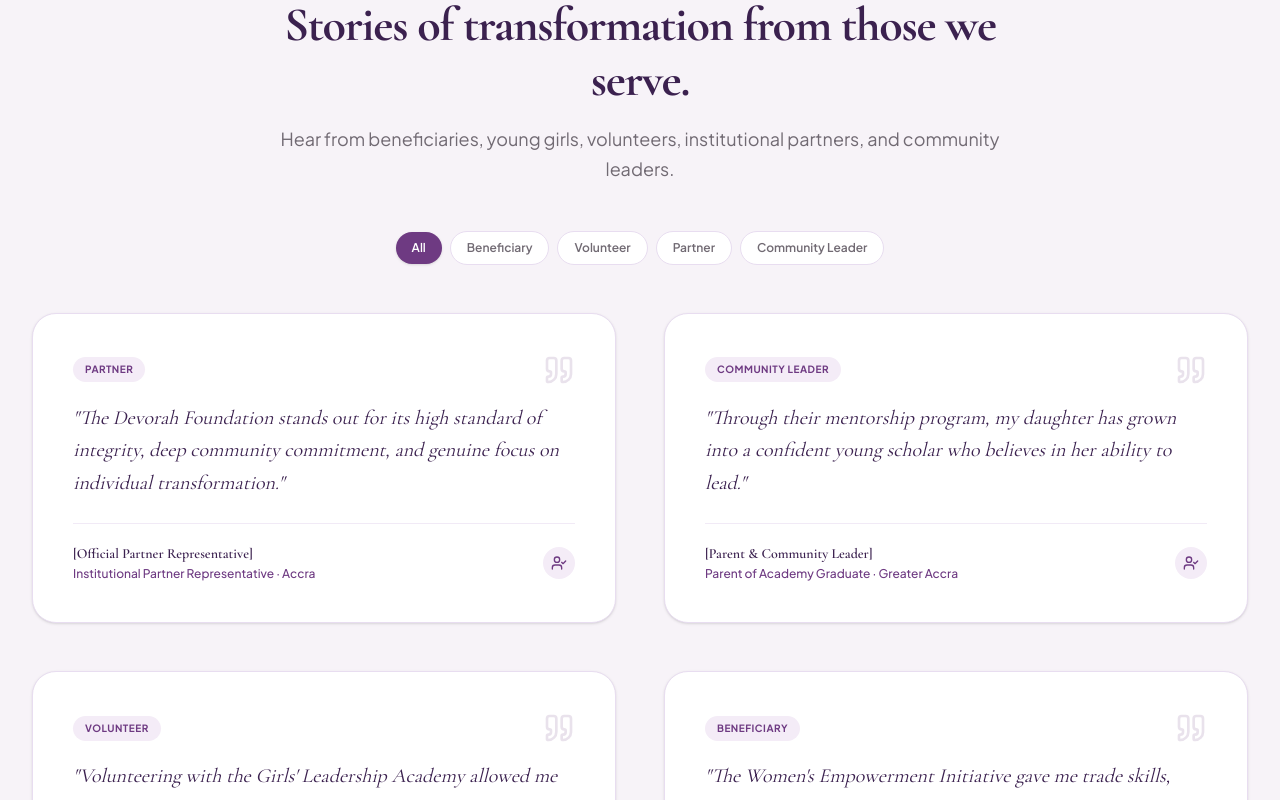
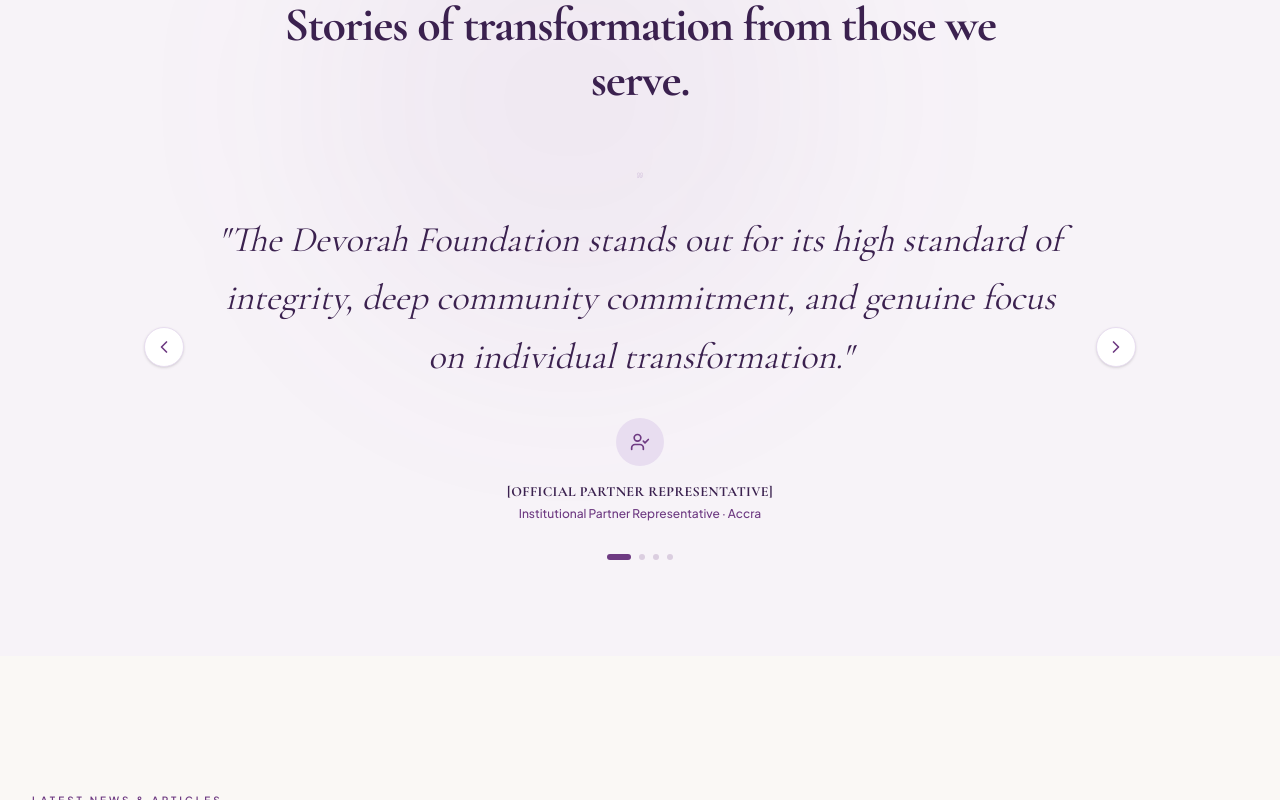
Before and after one commit to heropaulexy79/devorah-women-foundation, a Next.js app: page / in a window 1280 px wide. Shown: the part 5180-5980 px from the top of the page. Built offline with nearby package versions, Linux system fonts and the light colour scheme.

Commit message:
few changes

```diff
--- a/components/layout/Footer.tsx
+++ b/components/layout/Footer.tsx
@@ -90,7 +90,7 @@
 
           {/* Col 2: Quick Links */}
           <div className="space-y-5 lg:pl-8">
-            <h3 className="text-[10px] font-semibold uppercase tracking-[0.3em] text-[#A987C2]">
+            <h3 className="text-[10px] font-semibold uppercase tracking-[0.3em] text-white">
               Quick Links
             </h3>
             <ul className="space-y-3">
@@ -117,7 +117,7 @@
 
           {/* Col 3: Get Involved & Legal */}
           <div className="space-y-5">
-            <h3 className="text-[10px] font-semibold uppercase tracking-[0.3em] text-[#A987C2]">
+            <h3 className="text-[10px] font-semibold uppercase tracking-[0.3em] text-white">
               Get Involved
             </h3>
             <ul className="space-y-3 mb-8">
@@ -137,7 +137,7 @@
               ))}
             </ul>
 
-            <h3 className="text-[10px] font-semibold uppercase tracking-[0.3em] text-[#A987C2]">
+            <h3 className="text-[10px] font-semibold uppercase tracking-[0.3em] text-white">
               Legal
             </h3>
             <ul className="space-y-3">
@@ -156,7 +156,7 @@
 
           {/* Col 4: Stay Connected & Social Media */}
           <div className="space-y-5">
-            <h3 className="text-[10px] font-semibold uppercase tracking-[0.3em] text-[#A987C2]">
+            <h3 className="text-[10px] font-semibold uppercase tracking-[0.3em] text-white">
               Social Media
             </h3>
             <ul className="space-y-3 mb-8 flex flex-wrap gap-4">
@@ -184,7 +184,7 @@
               })}
             </ul>
 
-            <h3 className="text-[10px] font-semibold uppercase tracking-[0.3em] text-[#A987C2]">
+            <h3 className="text-[10px] font-semibold uppercase tracking-[0.3em] text-white">
               Newsletter
             </h3>
             {subscribed ? (
--- a/components/sections/TestimonialsEditorial.tsx
+++ b/components/sections/TestimonialsEditorial.tsx
@@ -1,84 +1,133 @@
 'use client';
 
-import React, { useState } from 'react';
+import React, { useState, useEffect } from 'react';
+import { motion, AnimatePresence } from 'framer-motion';
+import { Quote, ChevronLeft, ChevronRight, UserCheck } from 'lucide-react';
 import SectionHeader from '@/components/ui/SectionHeader';
 import { TESTIMONIALS } from '@/lib/data';
-import { Quote, UserCheck } from 'lucide-react';
-
-const CATEGORIES = ['All', 'Beneficiary', 'Volunteer', 'Partner', 'Community Leader'];
 
 export default function TestimonialsEditorial() {
-  const [selectedCat, setSelectedCat] = useState('All');
+  const [currentIndex, setCurrentIndex] = useState(0);
+  const [direction, setDirection] = useState(0);
 
-  const filteredTestimonials = selectedCat === 'All'
-    ? TESTIMONIALS
-    : TESTIMONIALS.filter((t) => t.category === selectedCat);
+  useEffect(() => {
+    const timer = setInterval(() => {
+      setDirection(1);
+      setCurrentIndex((prev) => (prev + 1) % TESTIMONIALS.length);
+    }, 7000);
+    return () => clearInterval(timer);
+  }, []);
+
+  const slideVariants = {
+    enter: (direction: number) => ({
+      x: direction > 0 ? 100 : -100,
+      opacity: 0,
+      scale: 0.95,
+    }),
+    center: {
+      zIndex: 1,
+      x: 0,
+      opacity: 1,
+      scale: 1,
+    },
+    exit: (direction: number) => ({
+      zIndex: 0,
+      x: direction < 0 ? 100 : -100,
+      opacity: 0,
+      scale: 0.95,
+    }),
+  };
+
+  const paginate = (newDirection: number) => {
+    setDirection(newDirection);
+    setCurrentIndex((prev) => (prev + newDirection + TESTIMONIALS.length) % TESTIMONIALS.length);
+  };
+
+  const currentTestimonial = TESTIMONIALS[currentIndex];
 
   return (
     <section className="py-24 bg-[#F7F3F8] relative overflow-hidden">
+      <div className="absolute top-0 left-1/4 w-[500px] h-[500px] bg-[#6E3A82]/5 rounded-full blur-[100px] pointer-events-none" />
+
       <div className="max-w-7xl mx-auto px-4 sm:px-6 lg:px-8 relative z-10">
-
         <SectionHeader
           eyebrow="COMMUNITY VOICES & TESTIMONIALS"
           title="Stories of transformation from those we serve."
-          description="Hear from beneficiaries, young girls, volunteers, institutional partners, and community leaders."
           centered
-          className="mb-12"
+          className="mb-16"
         />
 
-        {/* Category Filter Pills */}
-        <div className="flex flex-wrap items-center justify-center gap-2 mb-12">
-          {CATEGORIES.map((cat) => (
+        <div className="relative max-w-4xl mx-auto h-[450px] sm:h-[350px]">
+          <AnimatePresence initial={false} custom={direction} mode="wait">
+            <motion.div
+              key={currentIndex}
+              custom={direction}
+              variants={slideVariants}
+              initial="enter"
+              animate="center"
+              exit="exit"
+              transition={{
+                x: { type: 'spring', stiffness: 300, damping: 30 },
+                opacity: { duration: 0.4 },
+              }}
+              className="absolute inset-0 flex flex-col items-center text-center px-4"
+            >
+              <Quote className="w-12 h-12 text-[#A987C2]/40 mb-8" />
+
+              <h3 className="font-serif text-2xl sm:text-3xl lg:text-4xl text-[#3B214F] leading-relaxed mb-8 italic">
+                "{currentTestimonial.quote}"
+              </h3>
+
+              <div className="mt-auto">
+                <div className="w-12 h-12 rounded-full bg-[#E8DDF0] text-[#6E3A82] flex items-center justify-center mx-auto mb-4">
+                  <UserCheck className="w-5 h-5" />
+                </div>
+                <h4 className="font-bold text-[#3B214F] text-sm tracking-wide uppercase">
+                  {currentTestimonial.authorName}
+                </h4>
+                <p className="text-xs text-[#6E3A82] font-medium mt-1">
+                  {currentTestimonial.authorRelationship} &middot; {currentTestimonial.location}
+                </p>
+              </div>
+            </motion.div>
+          </AnimatePresence>
+
+          {/* Navigation Controls */}
+          <button
+            className="absolute top-1/2 -left-4 sm:-left-12 -translate-y-1/2 w-10 h-10 rounded-full bg-white border border-[#E8DDF0] text-[#6E3A82] flex items-center justify-center hover:bg-[#6E3A82] hover:text-white transition-all shadow-sm z-20"
+            onClick={() => paginate(-1)}
+            aria-label="Previous testimonial"
+          >
+            <ChevronLeft className="w-5 h-5" />
+          </button>
+
+          <button
+            className="absolute top-1/2 -right-4 sm:-right-12 -translate-y-1/2 w-10 h-10 rounded-full bg-white border border-[#E8DDF0] text-[#6E3A82] flex items-center justify-center hover:bg-[#6E3A82] hover:text-white transition-all shadow-sm z-20"
+            onClick={() => paginate(1)}
+            aria-label="Next testimonial"
+          >
+            <ChevronRight className="w-5 h-5" />
+          </button>
+        </div>
+
+        {/* Dots */}
+        <div className="flex items-center justify-center gap-2 mt-8">
+          {TESTIMONIALS.map((_, idx) => (
             <button
-              key={cat}
-              onClick={() => setSelectedCat(cat)}
-              className={`px-4 py-2 rounded-full text-xs font-semibold transition-all ${
-                selectedCat === cat
-                  ? 'bg-[#6E3A82] text-white shadow-sm'
-                  : 'bg-white border border-[#E8DDF0] text-[#716A73] hover:text-[#3B214F] hover:bg-[#E8DDF0]/40'
+              key={idx}
+              onClick={() => {
+                setDirection(idx > currentIndex ? 1 : -1);
+                setCurrentIndex(idx);
+              }}
+              className={`transition-all duration-300 rounded-full ${
+                currentIndex === idx
+                  ? 'w-6 h-1.5 bg-[#6E3A82]'
+                  : 'w-1.5 h-1.5 bg-[#6E3A82]/20 hover:bg-[#6E3A82]/50'
               }`}
-            >
-              {cat}
-            </button>
+              aria-label={`Go to slide ${idx + 1}`}
+            />
           ))}
         </div>
-
-        <div className="grid grid-cols-1 md:grid-cols-2 gap-8 lg:gap-12">
-          {filteredTestimonials.map((t) => (
-            <div
-              key={t.id}
-              className="p-8 sm:p-10 rounded-3xl bg-white border border-[#E8DDF0] shadow-sm hover:shadow-xl transition-all duration-300 flex flex-col justify-between space-y-6 group"
-            >
-              <div className="space-y-4">
-                <div className="flex items-center justify-between">
-                  <span className="px-3 py-1 rounded-full text-[10px] font-bold uppercase tracking-wider bg-[#F4ECF7] text-[#6E3A82]">
-                    {t.category || 'Testimonial'}
-                  </span>
-                  <Quote className="w-8 h-8 text-[#6E3A82]/15" />
-                </div>
-
-                <p className="font-serif text-lg sm:text-xl text-[#3B214F] leading-relaxed italic">
-                  "{t.quote}"
-                </p>
-              </div>
-
-              <div className="pt-5 border-t border-[#E8DDF0]/60 flex items-center justify-between">
-                <div>
-                  <h4 className="font-semibold text-[#3B214F] text-sm">
-                    {t.authorName}
-                  </h4>
-                  <p className="text-xs text-[#6E3A82] font-medium mt-0.5">
-                    {t.authorRelationship} &middot; {t.location}
-                  </p>
-                </div>
-                <div className="w-8 h-8 rounded-full bg-[#F4ECF7] flex items-center justify-center text-[#6E3A82]">
-                  <UserCheck className="w-4 h-4" />
-                </div>
-              </div>
-            </div>
-          ))}
-        </div>
-
       </div>
     </section>
   );
```
